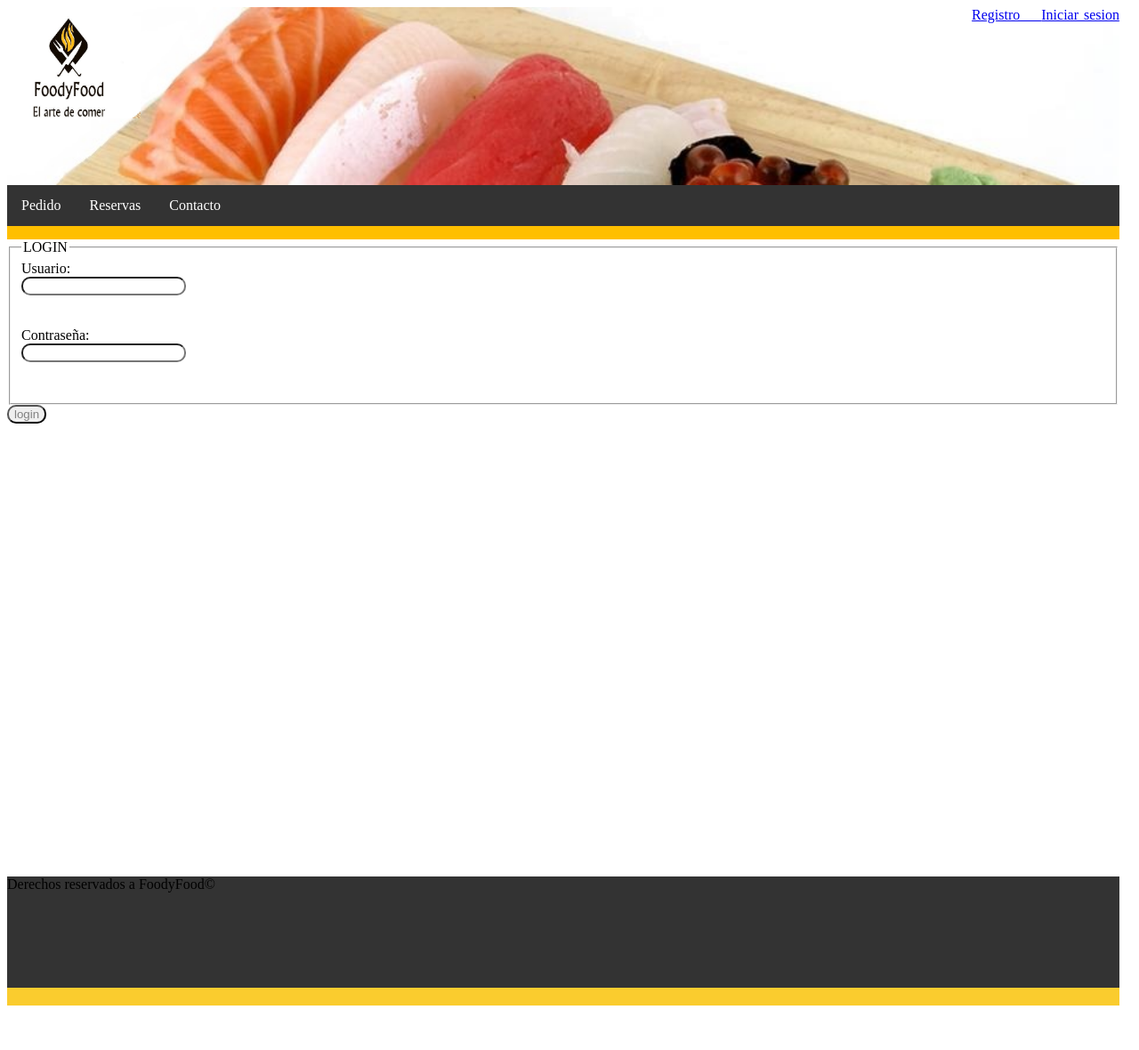
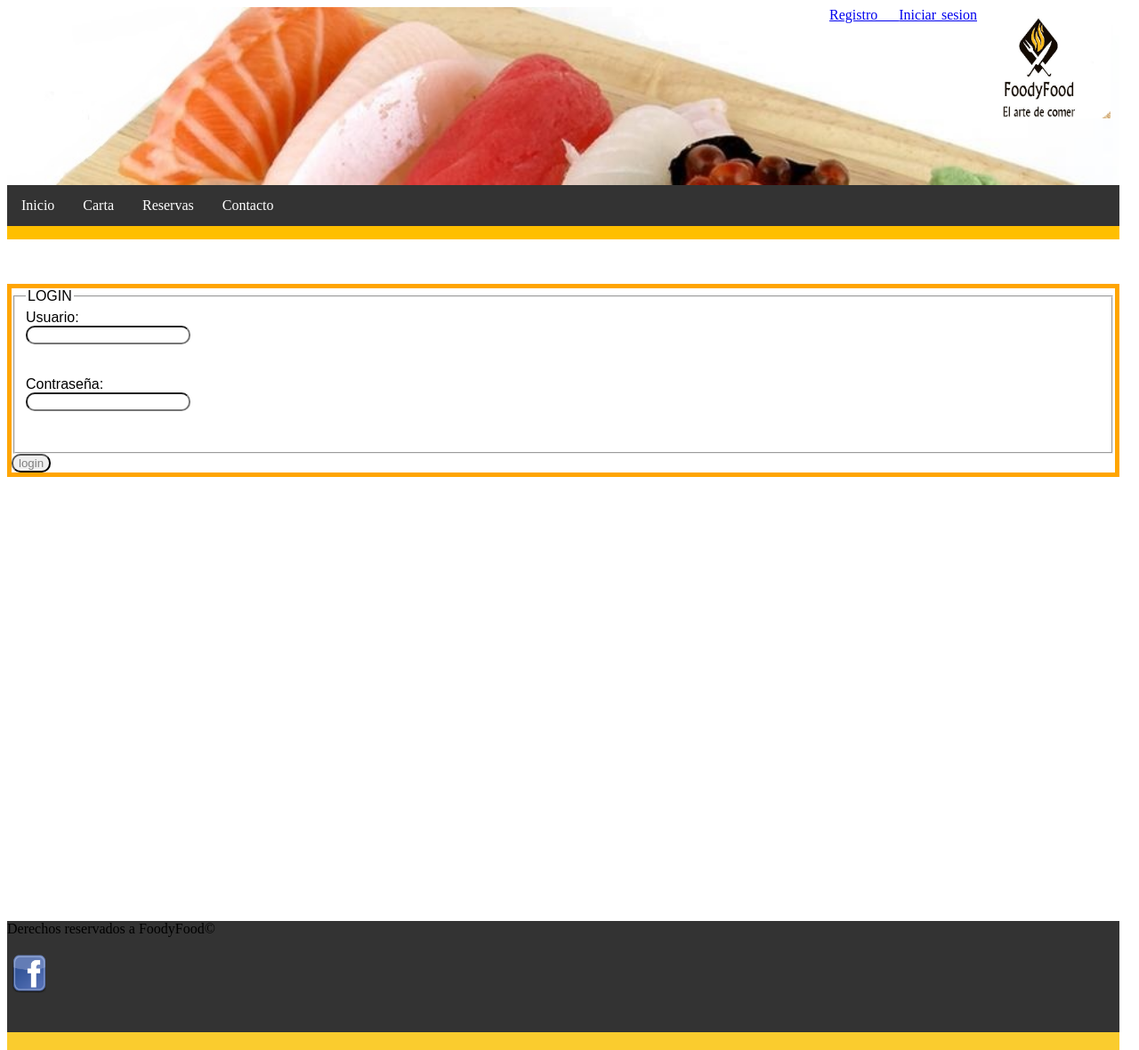
Before and after one commit to palosa/proyecto_Integrado, a PHP site: page /login.php in a window 1280 px wide. Shown: the whole page at 89% size. Before the commit the page ends 1130 px from the top, so only its background shows below. Run offline with PHP 8.4, Linux system fonts and the light colour scheme.

Commit message:
csamnios

```diff
--- a/contacto.html
+++ b/contacto.html
@@ -6,7 +6,7 @@
 <body>
 <header>
 <div class="banner">
-<img class="imagenlogo"src="images/logo.PNG" alt="">
+<a href="index.html"></a><img class="imagenlogo"src="images/logo.PNG" alt=""></a>
 
 <a href="https://www.youtube.com/watch?v=TpsTGGsyREQ">Iniciar sesion</a>
 <a href="https://trello.com/b/wjFdmbwh/foodyfood">registro&nbsp;&nbsp;&nbsp;&nbsp;</a>
--- a/index.html
+++ b/index.html
@@ -8,7 +8,7 @@
   <body>
 <header>
   <div class="banner">
-  <img class="imagenlogo"src="images/logo.PNG" alt="">
+  <a href="index.html"><img class="imagenlogo"src="images/logo.PNG" alt=""></a>
 
   <a href="login.php">Iniciar sesion</a>
   <a href="registro.php">Registro&nbsp;&nbsp;&nbsp;&nbsp;</a>
--- a/login.php
+++ b/login.php
@@ -8,7 +8,7 @@
   <body>
     <header>
       <div class="banner">
-      <img class="imagenlogo"src="images/logo.PNG" alt="">
+      <a href="index.html"><img class="imagenlogo"src="images/logo.PNG" alt=""></a>
 
       <a href="login.php">Iniciar sesion</a>
       <a href="registro.php">Registro&nbsp;&nbsp;&nbsp;&nbsp;</a>
@@ -18,7 +18,8 @@
     <!--MENU-->
     <nav>
       <ul>
-        <li><a href="formulariopedidos.php">Pedido</a></li>
+        <li><a href="index.html">Inicio</a></li>
+        <li><a href="">Carta</a></li>
         <li><a href="">Reservas</a></li>
         <li><a href="contacto.html">Contacto</a></li>
       </ul>
@@ -26,7 +27,7 @@
     <!--Cuerpo de toda la paguina-->
     <article class="article">
       <!--Formulario de login-->
-      <form class="" action="login.php" method="post">
+      <form class="registro" action="login.php" method="post">
         <fieldset>
           <legend>LOGIN</legend>
           Usuario:<input type="text" name="usuario" value=""><br><br>
@@ -64,6 +65,7 @@
    <footer>
      <div class="text">
      <p>Derechos reservados a FoodyFood©</p>
+     <a href="https://www.facebook.com/FoodyFood-1205351362909040/" target="nueva"><img class="footer-icon" src="images/facebook.png" alt=""></a>
      </div>
    </footer>
   </body>
--- a/registro.php
+++ b/registro.php
@@ -9,7 +9,7 @@
     <!--header de la pagina con un banner y el logo-->
     <header>
       <div class="banner">
-      <img class="imagenlogo"src="images/logo.PNG" alt="">
+    <a href="index.html"><img class="imagenlogo"src="images/logo.PNG" alt=""></a>
 
       <a href="login.php">Iniciar sesion</a>
       <a href="registro.php">Registro&nbsp;&nbsp;&nbsp;&nbsp;</a>
```
